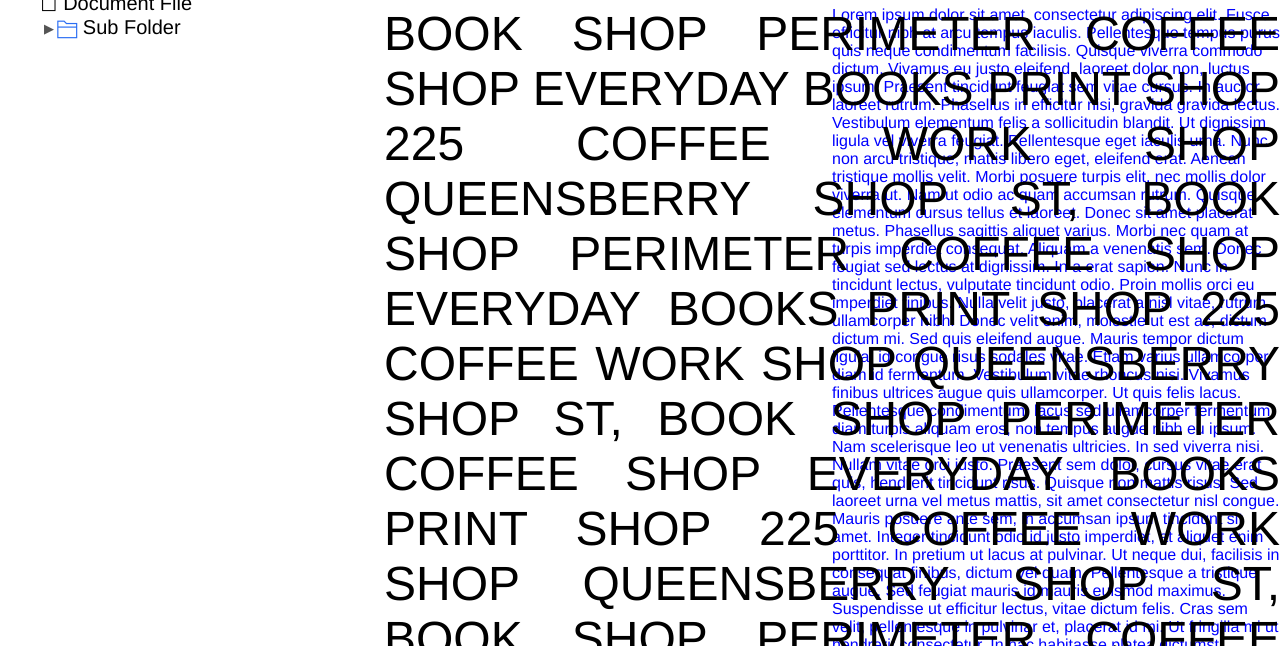
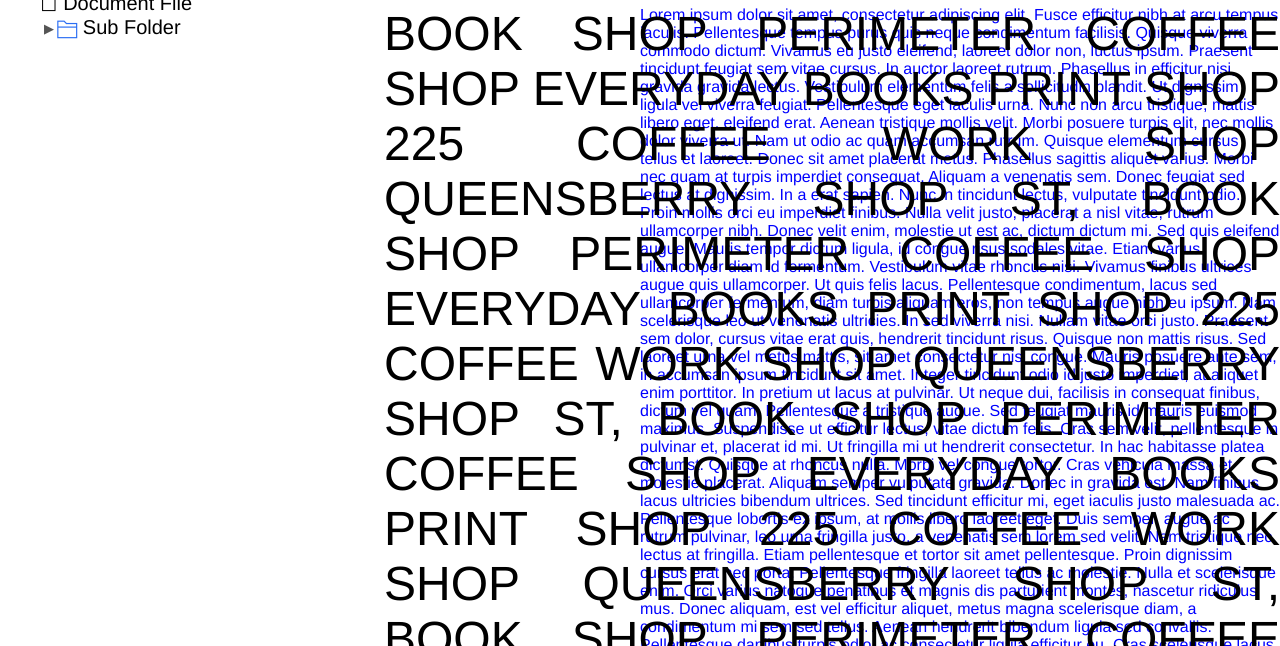
Before and after one commit to FeebleBridges/website, a plain HTML site: page index.html in a window 1280 px wide. Shown: the part 154-800 px from the top of the page. Drawn offline with Linux system fonts and the light colour scheme.

Commit message:
positioning

```diff
--- a/css/stylesheet.css
+++ b/css/stylesheet.css
@@ -12,17 +12,17 @@
   right: 0rem;
   left: 30%;
   .text {
-    position: absolute;
-    top: 5rem;
+    position: inherit;
+    top: 10rem;
     right: 0rem;
     left: 50%;
     color: #0000ff;
     z-index: -1;
   }
   .headers {
-    position: absolute;
+    position: inherit;
     font-size: 3rem;
-    top: 5rem;
+    top: 10rem;
     text-align: justify;
     text-justify: inter-word;
   }
```
